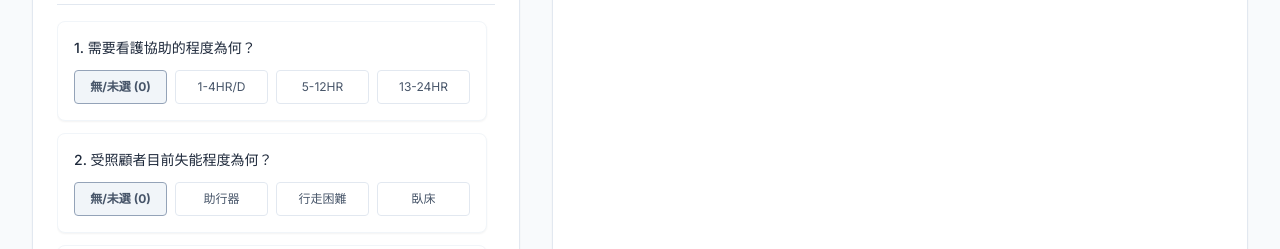
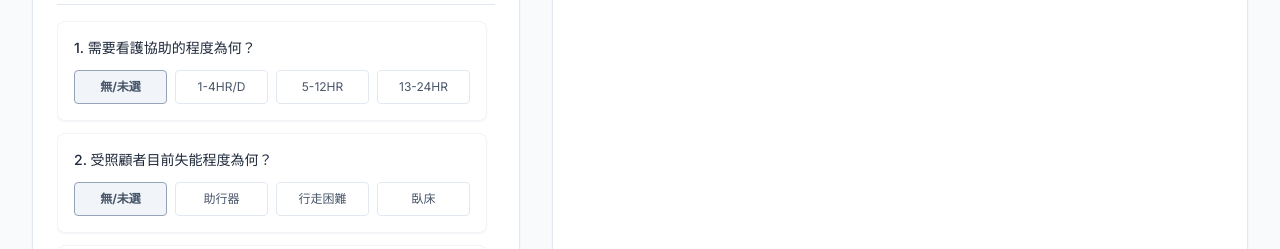
Before and after one commit to SYC-JULIO/CAVS, a React (Vite) app: page / in a window 1280 px wide. Shown: the part 703-952 px from the top of the page. Built offline with nearby package versions, Linux system fonts and the light colour scheme.

Commit message:
Update AssessmentForm.tsx

```diff
--- a/components/AssessmentForm.tsx
+++ b/components/AssessmentForm.tsx
@@ -156,7 +156,7 @@ export const AssessmentForm: React.FC<Props> = ({ data, onChange, onGenerate, is
                   onClick={() => handleAnswerChange(q.id, '')}
                   className={`text-xs py-2 px-1 rounded border h-full flex items-center justify-center ${!data.answers[q.id] ? 'bg-slate-100 border-slate-400 text-slate-600 font-bold' : 'border-slate-200 text-slate-400 hover:bg-slate-50'}`}
                 >
-                  無/未選 (0)
+                  無/未選
                 </button>
                 <button
                   onClick={() => handleAnswerChange(q.id, 'low')}
```
